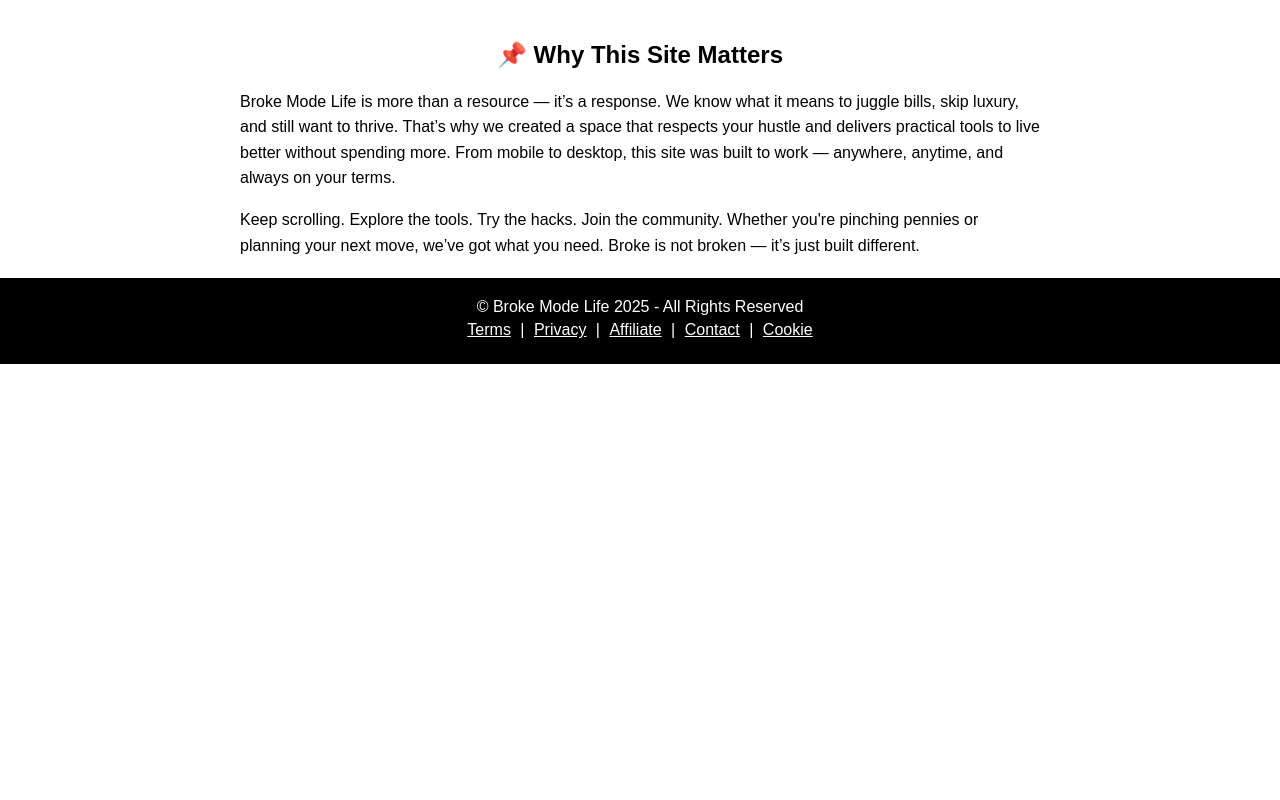
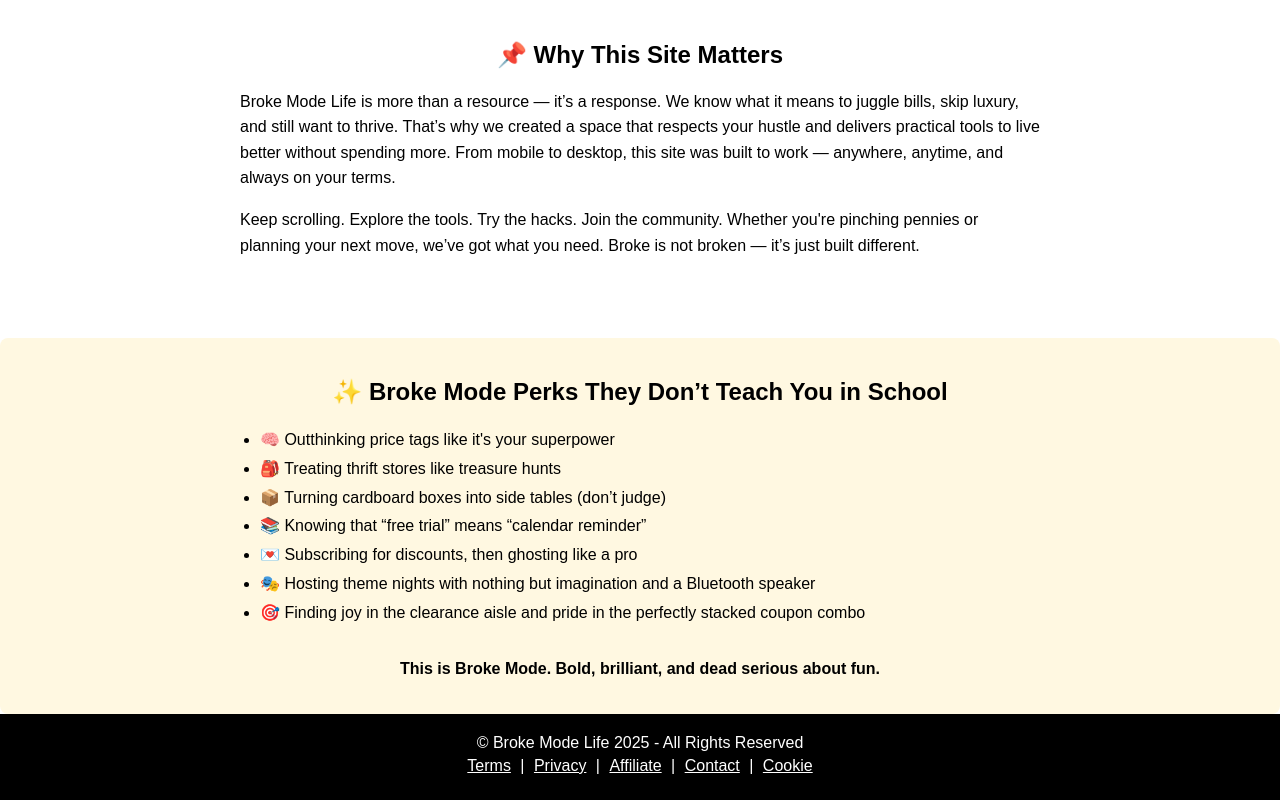
Before and after one commit to mattpom/broke-mode-live, a plain HTML site: page index.html in a window 1280 px wide. Shown: the part 594-1394 px from the top of the page. Before the commit the page ends 958 px from the top, so only its background shows below. Drawn offline with Linux system fonts and the light colour scheme.

Commit message:
Add files via upload

```diff
--- a/index.html
+++ b/index.html
@@ -214,6 +214,21 @@
   </p>
 </div>
 
+
+<div style="margin-top: 60px; padding: 20px; background-color: #fff8e1; border-radius: 8px;">
+  <h2 style="text-align:center;">✨ Broke Mode Perks They Don’t Teach You in School</h2>
+  <ul style="max-width: 800px; margin: 0 auto; font-size: 1rem; line-height: 1.8;">
+    <li>🧠 Outthinking price tags like it's your superpower</li>
+    <li>🎒 Treating thrift stores like treasure hunts</li>
+    <li>📦 Turning cardboard boxes into side tables (don’t judge)</li>
+    <li>📚 Knowing that “free trial” means “calendar reminder”</li>
+    <li>💌 Subscribing for discounts, then ghosting like a pro</li>
+    <li>🎭 Hosting theme nights with nothing but imagination and a Bluetooth speaker</li>
+    <li>🎯 Finding joy in the clearance aisle and pride in the perfectly stacked coupon combo</li>
+  </ul>
+  <p style="text-align:center; margin-top: 2em; font-weight:bold;">This is Broke Mode. Bold, brilliant, and dead serious about fun.</p>
+</div>
+
 <footer style="background-color: black; color: white; text-align: center; padding: 20px 10px; margin: 0; border: none;">
 <p style="margin: 0;">© Broke Mode Life 2025 - All Rights Reserved</p>
 <p style="margin: 5px 0;">
```
